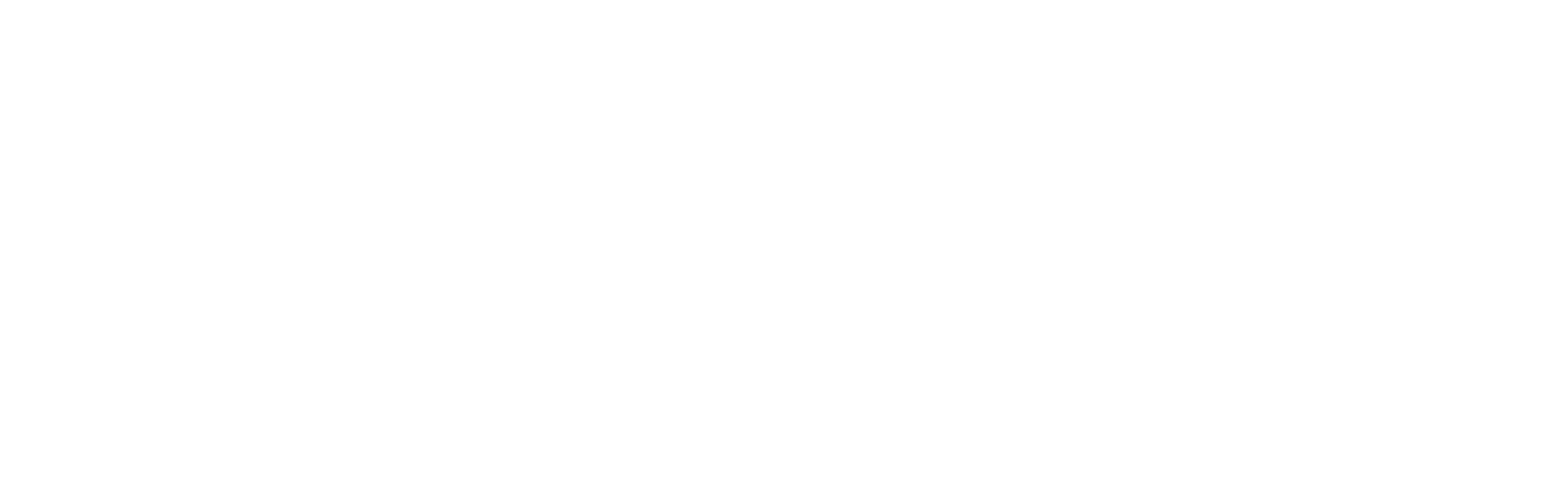
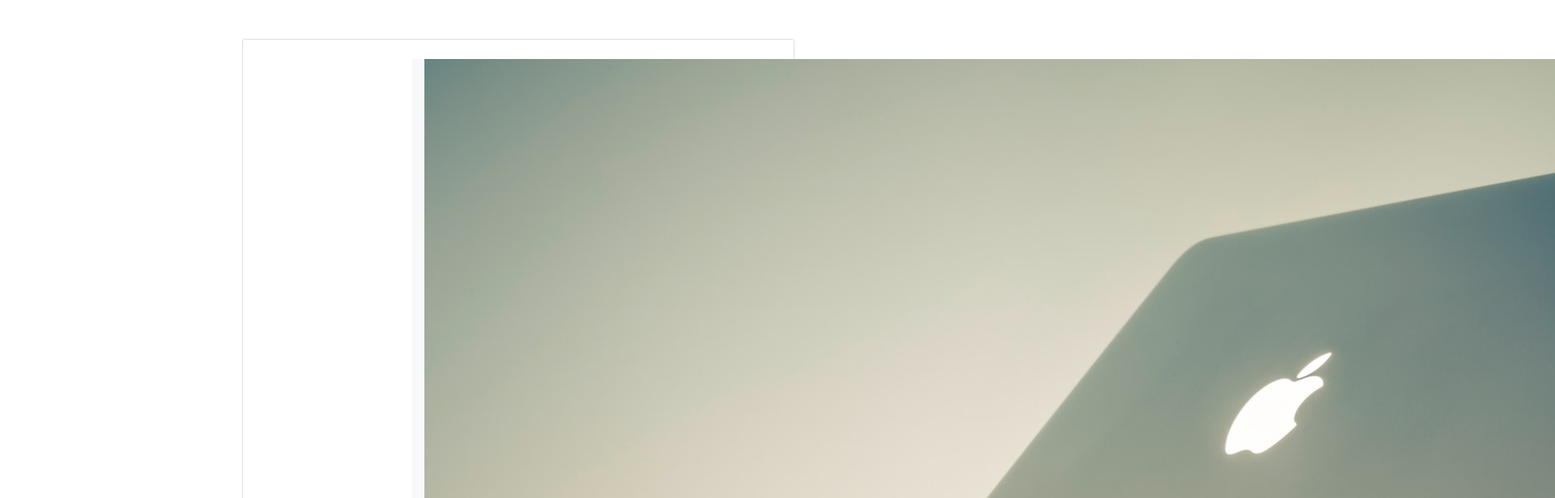
Before and after one commit to amdadul3036/Interective-Shopping-Cart-with-vanilla-JavaScript-and-Bootstrap, a plain HTML site: page index.html in a window 1280 px wide. Shown: the top 616 px of the page at 81% size, 1920 px wide, since content can reach past the window. Drawn offline with nearby package versions, Linux system fonts and the light colour scheme.

Commit message:
Without  class='img-fluid'

```diff
--- a/index.html
+++ b/index.html
@@ -17,6 +17,11 @@
                 <div class="row mt-5 gx-3">
                    <!-- Left Side Div  -->
                    <div class="col-md-12 col-lg-8 col-11 mx-auto mb-lg-0 mb-5">
+                       <div class="card p-4">
+                          <!-- Cart images div  -->
+                          <div class="col-md-5 col-11 bg-light mx-auto">
+                              <img src="images/mac 1.jpeg" alt="MacBook">
+                          </div>
                        </div>
                    </div>
                 </div>
```
